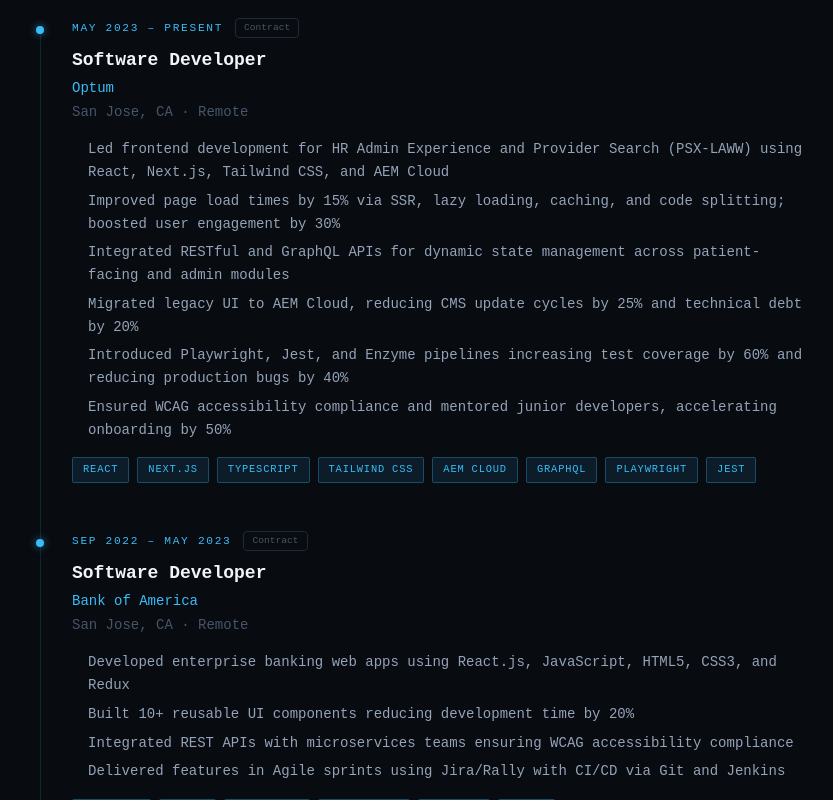
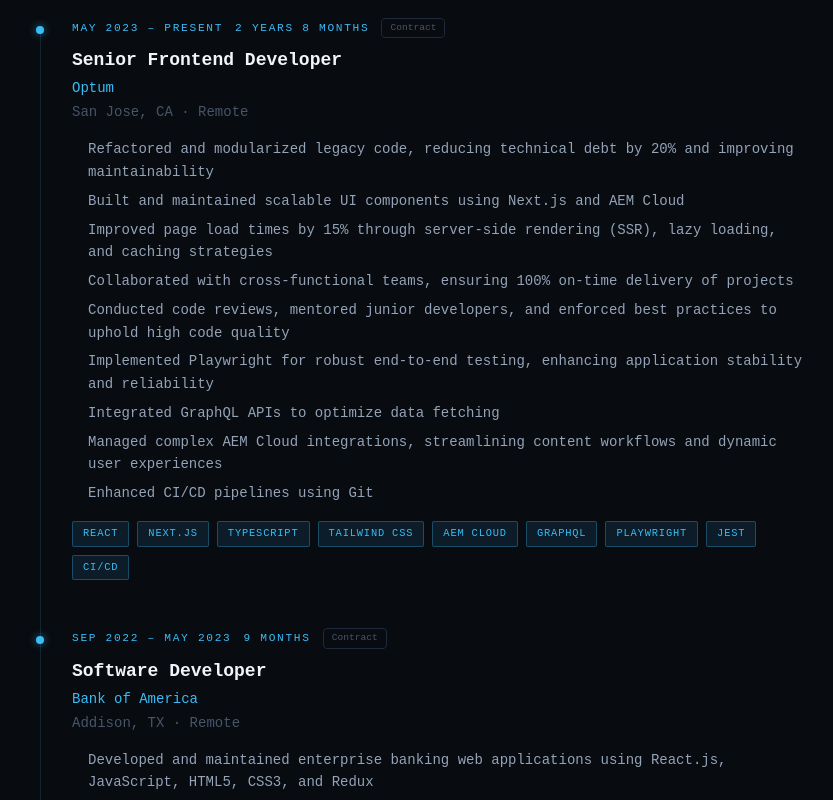
Before and after one commit to Umangip25/My-Portfolio, a Next.js app: page / in a window 1280 px wide. Shown: the part 1780-2580 px from the top of the page, without its empty margins (40-873 px from the left). Built offline with nearby package versions, Linux system fonts and the light colour scheme.

Commit message:
chore: update data.json with enriched resume content, fix certifications button wrapping, slow down skills marquee, and add Vercel Analytics with updated metadata

```diff
--- a/app/components/Certifications.tsx
+++ b/app/components/Certifications.tsx
@@ -105,7 +105,7 @@ export default function Certifications() {
               href={cert.link}
               target="_blank"
               rel="noopener noreferrer"
-              className="cert-link btn-outline self-start text-[0.65rem] md:text-[0.7rem] px-3 py-2"
+              className="cert-link btn-outline self-start text-[0.65rem] md:text-[0.7rem] px-3 py-2 whitespace-nowrap rounded-sm"
             >
               View Certificate ↗
             </a>
--- a/app/components/Contact.tsx
+++ b/app/components/Contact.tsx
@@ -32,7 +32,7 @@ export default function Contact() {
       <p className="leading-relaxed mb-12 max-w-lg text-sm md:text-base"
         style={{ color: 'var(--text-secondary)' }}>
         I'm currently open to new opportunities. Whether you have a role,
-        a project, or just want to say hi — my inbox is always open.
+        a project, or just want to say hi 👋, my inbox is always open.
       </p>
 
       {/* Contact cards */}
--- a/app/components/Experience.tsx
+++ b/app/components/Experience.tsx
@@ -43,6 +43,12 @@ export default function Experience() {
                 style={{ color: 'var(--accent)' }}
               >
                 {job.duration}
+              </span>
+               <span
+                className="label-uppercase text-[0.65rem] md:text-[0.7rem]"
+                style={{ color: 'var(--accent)' }}
+              >
+                {job.totalDuration}
               </span>
               <span
                 className="text-[0.6rem] px-2 py-0.5 rounded-sm"
--- a/app/components/Hero.tsx
+++ b/app/components/Hero.tsx
@@ -41,7 +41,7 @@ export default function Hero() {
   };
 
   const stats = [
-    { value: '4+', label: 'Years of Experience' },
+    { value: '4.5+', label: 'Years of Experience' },
     { value: location.split(',')[1]?.trim() || 'San Jose', label: location.split(',')[0] },
     { value: openToWork ? '✅' : '❌', label: 'Open to Work' },
   ];
--- a/app/components/Skills.tsx
+++ b/app/components/Skills.tsx
@@ -39,8 +39,8 @@ function MarqueeRow({ items, reverse = false }: { items: string[]; reverse?: boo
           100% { transform: translateX(0); }
         }
         .marquee-track { display: flex; width: max-content; gap: 12px; }
-        .marquee-left  { animation: marquee-left  30s linear infinite; }
-        .marquee-right { animation: marquee-right 30s linear infinite; }
+        .marquee-left  { animation: marquee-left  80s linear infinite; }
+        .marquee-right { animation: marquee-right 80s linear infinite; }
         .marquee-track:hover { animation-play-state: paused; }
         .skill-pill {
           white-space: nowrap;
--- a/app/data/data.json
+++ b/app/data/data.json
@@ -1,9 +1,9 @@
 {
   "personal": {
     "name": "Umangi Prajapati",
-    "title": "Frontend Software Engineer",
-    "tagline": "I build frontend experiences that are fast, accessible, and scale well.",
-    "bio": "Frontend Software Engineer with 4+ years of experience building scalable, high-performance web applications using React.js, Next.js, and TypeScript. Proven track record of improving performance by 15–30% through SSR, lazy loading, and code splitting. Hands-on experience integrating AI/LLM APIs into production applications. Passionate about building seamless, responsive user experiences from Figma to deployment.",
+    "title": "Senior Frontend Developer",
+    "tagline": "Building scalable, high-performance web experiences with React, Next.js and AEM Cloud.",
+    "bio": "Frontend Developer with 4.5+ years of experience building scalable, high-performance web applications using React.js, Next.js, and AEM Cloud. Skilled in implementing server-side rendering (SSR), lazy loading, and optimizing page performance. Proficient in developing reusable UI components, optimizing APIs, and creating responsive, accessible interfaces that enhance user experience.",
     "location": "San Jose, California, United States",
     "email": "umangip96@gmail.com",
     "phone": "+1 7605717758",
@@ -11,25 +11,54 @@
     "linkedin": "https://www.linkedin.com/in/umangiprajapati/",
     "portfolio": "https://umangi-prajapati-yvxedph.gamma.site/",
     "openToWork": true,
-    "pronouns": "She/Her"
+    "pronouns": "She/Her",
+    "languages": [
+      {
+        "language": "English",
+        "proficiency": "Full Professional Proficiency"
+      },
+      {
+        "language": "Hindi",
+        "proficiency": "Full Professional Proficiency"
+      },
+      {
+        "language": "Gujarati",
+        "proficiency": "Native or Bilingual Proficiency"
+      }
+    ]
   },
   "experience": [
     {
       "id": 1,
       "company": "Optum",
-      "role": "Software Developer",
+      "role": "Senior Frontend Developer",
       "type": "Contract",
       "duration": "May 2023 – Present",
+      "totalDuration": "2 years 8 months",
       "location": "San Jose, CA · Remote",
+      "summary": "Grew from Software Developer to Senior Software Developer, deeply involved in frontend development using React, Next.js, TypeScript, Tailwind CSS, and GraphQL. Focused on building scalable UI components, improving performance through SSR, and contributing to a smooth developer workflow.",
       "highlights": [
-        "Led frontend development for HR Admin Experience and Provider Search (PSX-LAWW) using React, Next.js, Tailwind CSS, and AEM Cloud",
-        "Improved page load times by 15% via SSR, lazy loading, caching, and code splitting; boosted user engagement by 30%",
-        "Integrated RESTful and GraphQL APIs for dynamic state management across patient-facing and admin modules",
-        "Migrated legacy UI to AEM Cloud, reducing CMS update cycles by 25% and technical debt by 20%",
-        "Introduced Playwright, Jest, and Enzyme pipelines increasing test coverage by 60% and reducing production bugs by 40%",
-        "Ensured WCAG accessibility compliance and mentored junior developers, accelerating onboarding by 50%"
+        "Refactored and modularized legacy code, reducing technical debt by 20% and improving maintainability",
+        "Built and maintained scalable UI components using Next.js and AEM Cloud",
+        "Improved page load times by 15% through server-side rendering (SSR), lazy loading, and caching strategies",
+        "Collaborated with cross-functional teams, ensuring 100% on-time delivery of projects",
+        "Conducted code reviews, mentored junior developers, and enforced best practices to uphold high code quality",
+        "Implemented Playwright for robust end-to-end testing, enhancing application stability and reliability",
+        "Integrated GraphQL APIs to optimize data fetching",
+        "Managed complex AEM Cloud integrations, streamlining content workflows and dynamic user experiences",
+        "Enhanced CI/CD pipelines using Git"
       ],
-      "skills": ["React", "Next.js", "TypeScript", "Tailwind CSS", "AEM Cloud", "GraphQL", "Playwright", "Jest"]
+      "skills": [
+        "React",
+        "Next.js",
+        "TypeScript",
+        "Tailwind CSS",
+        "AEM Cloud",
+        "GraphQL",
+        "Playwright",
+        "Jest",
+        "CI/CD"
+      ]
     },
     {
       "id": 2,
@@ -37,14 +66,25 @@
       "role": "Software Developer",
       "type": "Contract",
       "duration": "Sep 2022 – May 2023",
-      "location": "San Jose, CA · Remote",
+      "totalDuration": "9 months",
+      "location": "Addison, TX · Remote",
+      "summary": "",
       "highlights": [
-        "Developed enterprise banking web apps using React.js, JavaScript, HTML5, CSS3, and Redux",
-        "Built 10+ reusable UI components reducing development time by 20%",
-        "Integrated REST APIs with microservices teams ensuring WCAG accessibility compliance",
-        "Delivered features in Agile sprints using Jira/Rally with CI/CD via Git and Jenkins"
+        "Developed and maintained enterprise banking web applications using React.js, JavaScript, HTML5, CSS3, and Redux",
+        "Built reusable UI components and improved frontend consistency across multiple workflows",
+        "Integrated REST APIs and collaborated with microservices teams to enhance performance and data reliability",
+        "Enhanced UI performance and accessibility while following enterprise security and compliance requirements",
+        "Worked in Agile sprints using Jira/Rally and supported CI/CD pipelines with Git, GitHub, and Jenkins"
       ],
-      "skills": ["React.js", "Redux", "REST APIs", "JavaScript", "Jenkins", "CI/CD"]
+      "skills": [
+        "React.js",
+        "Redux",
+        "REST APIs",
+        "JavaScript",
+        "Jenkins",
+        "CI/CD",
+        "Agile"
+      ]
     },
     {
       "id": 3,
@@ -52,13 +92,21 @@
       "role": "Junior Full Stack Developer",
       "type": "Full-time",
       "duration": "Feb 2022 – May 2022",
+      "totalDuration": "4 months",
       "location": "Herndon, VA",
+      "summary": "",
       "highlights": [
-        "Built responsive SPAs using React.js and Tailwind CSS, improving UI responsiveness by 20%",
-        "Implemented Context API for scalable state management",
-        "Wrote unit tests using Jest and Enzyme, improving code coverage and reliability"
+        "Built SPAs using ReactJS and Tailwind CSS, enhancing UI responsiveness by 20%",
+        "Integrated Context API for state management, improving global data synchronization",
+        "Improved client satisfaction by 95% by collaborating with UX teams to refine the user experience"
       ],
-      "skills": ["React.js", "Tailwind CSS", "Context API", "Jest", "Enzyme"]
+      "skills": [
+        "React.js",
+        "Tailwind CSS",
+        "Context API",
+        "Jest",
+        "Enzyme"
+      ]
     },
     {
       "id": 4,
@@ -66,26 +114,45 @@
       "role": "UI React Developer Trainee",
       "type": "Full-time",
       "duration": "Jul 2021 – Feb 2022",
-      "location": "Edison, NJ · Remote",
+      "totalDuration": "8 months",
+      "location": "New Jersey · Remote",
+      "summary": "",
       "highlights": [
-        "Built reusable React components following DRY principles, reducing development time by 20%",
-        "Translated wireframes into functional UIs using JavaScript ES6+, Node.js, and Webpack",
-        "Delivered 5 project modules on schedule in Agile teams"
+        "Developed responsive user interfaces using React.js, ensuring cross-browser compatibility",
+        "Implemented frontend logic with Redux, maintaining clean and efficient code",
+        "Collaborated with UX/UI designers to translate design mockups into functional components",
+        "Created wireframes and transformed them into reusable UI components using React.js"
       ],
-      "skills": ["React.js", "JavaScript ES6+", "Node.js", "Webpack", "Agile"]
+      "skills": [
+        "React.js",
+        "JavaScript ES6+",
+        "Redux",
+        "Webpack",
+        "Agile"
+      ]
     },
     {
       "id": 5,
       "company": "i3 Infotech",
-      "role": "Web Developer Intern",
+      "role": "Web Developer",
       "type": "Internship",
-      "duration": "Aug 2017 – May 2018",
+      "duration": "Aug 2017 – Apr 2018",
+      "totalDuration": "9 months",
       "location": "Surat, Gujarat, India · On-site",
+      "summary": "",
       "highlights": [
-        "Built responsive interfaces using HTML, CSS, JavaScript, and React following mobile-first principles",
-        "Implemented reusable React components, forms, routing, and basic animations"
+        "Worked on React JS framework to develop Single Page Applications",
+        "Collaborated with stakeholders to deliver website updates and progress reports",
+        "Implemented stable React components and stand-alone functions for future pages",
+        "Ensured web application responsiveness using Bootstrap and CSS Media Queries"
       ],
-      "skills": ["HTML", "CSS", "JavaScript", "React"]
+      "skills": [
+        "HTML",
+        "CSS",
+        "JavaScript",
+        "React",
+        "Bootstrap"
+      ]
     }
   ],
   "projects": [
@@ -100,7 +167,15 @@
         "Mobile-responsive UI with light/dark theme toggle",
         "KaTeX math rendering and hydration-safe SSR components"
       ],
-      "tech": ["Next.js", "TypeScript", "OpenAI API", "Zustand", "Tailwind CSS", "IndexedDB", "Dexie.js"],
+      "tech": [
+        "Next.js",
+        "TypeScript",
+        "OpenAI API",
+        "Zustand",
+        "Tailwind CSS",
+        "IndexedDB",
+        "Dexie.js"
+      ],
       "live": "https://ai-chat-bot-theta-rust.vercel.app/",
       "github": "https://github.com/Umangip25",
       "featured": true,
@@ -115,7 +190,12 @@
         "Page hit and exit page report modules",
         "Calculates user interaction patterns and session behavior"
       ],
-      "tech": ["C#", "SQL Server", "Visual Studio", "Node.js"],
+      "tech": [
+        "C#",
+        "SQL Server",
+        "Visual Studio",
+        "Node.js"
+      ],
       "live": null,
       "github": "https://github.com/Umangip25",
       "featured": false,
@@ -131,7 +211,12 @@
         "Grooming session locator for male and female dogs",
         "Login and registration flow with 3 main modules"
       ],
-      "tech": ["Flutter", "Dart", "XML", "Android Studio"],
+      "tech": [
+        "Flutter",
+        "Dart",
+        "XML",
+        "Android Studio"
+      ],
       "live": null,
       "github": "https://github.com/Umangip25",
       "featured": false,
@@ -147,7 +232,15 @@
         "Bootstrap and CSS Media Queries for full responsiveness",
         "PHP + MySQL backend with XAMPP server"
       ],
-      "tech": ["React.js", "Bootstrap", "HTML", "CSS", "JavaScript", "PHP", "MySQL"],
+      "tech": [
+        "React.js",
+        "Bootstrap",
+        "HTML",
+        "CSS",
+        "JavaScript",
+        "PHP",
+        "MySQL"
+      ],
       "live": null,
       "github": "https://github.com/Umangip25",
       "featured": false,
@@ -162,7 +255,15 @@
         "Displays relevant items based on visual matching",
         "ReactJS SPA with PHP/MySQL backend"
       ],
-      "tech": ["React.js", "Bootstrap", "HTML", "CSS", "JavaScript", "PHP", "MySQL"],
+      "tech": [
+        "React.js",
+        "Bootstrap",
+        "HTML",
+        "CSS",
+        "JavaScript",
+        "PHP",
+        "MySQL"
+      ],
       "live": null,
       "github": "https://github.com/Umangip25",
       "featured": false,
@@ -177,7 +278,11 @@
         "Biometric login for returning users",
         "Android native implementation"
       ],
-      "tech": ["Android Studio", "Android", "XML"],
+      "tech": [
+        "Android Studio",
+        "Android",
+        "XML"
+      ],
       "live": null,
       "github": "https://github.com/Umangip25",
       "featured": false,
@@ -192,7 +297,10 @@
         "Secure voter registration and authentication",
         "Basic but accessible UI built with C# and Visual Studio"
       ],
-      "tech": ["C#", "Visual Studio"],
+      "tech": [
+        "C#",
+        "Visual Studio"
+      ],
       "live": null,
       "github": "https://github.com/Umangip25",
       "featured": false,
@@ -200,30 +308,87 @@
     }
   ],
   "skills": {
-    "languages": ["JavaScript (ES6+)", "TypeScript", "HTML5", "CSS3", "C#", "Dart"],
-    "frameworks": ["React.js", "Next.js", "Redux", "Context API", "Zustand", "Node.js", "Flutter"],
-    "styling": ["Tailwind CSS", "Styled Components", "Responsive Design", "Bootstrap"],
-    "testing": ["Jest", "Enzyme", "Playwright"],
-    "tools": ["Git", "NPM", "Webpack", "Babel", "Jenkins", "Jira", "Figma", "Vercel"],
-    "cms": ["Adobe Experience Manager (AEM Cloud)"],
-    "apis": ["REST APIs", "GraphQL", "OpenAI API"],
-    "performance": ["SSR", "Lazy Loading", "Code Splitting", "Caching"],
-    "other": ["Web Accessibility (WCAG)", "CI/CD", "Agile/Scrum", "XSS Prevention", "DOM Manipulation", "IndexedDB (Dexie.js)"]
+    "languages": [
+      "JavaScript (ES6+)",
+      "TypeScript",
+      "HTML5",
+      "CSS3",
+      "Python",
+      "C#",
+      "Dart"
+    ],
+    "frameworks": [
+      "React.js",
+      "Next.js",
+      "Redux",
+      "Context API",
+      "React Router",
+      "React Hooks",
+      "Node.js",
+      "Flutter"
+    ],
+    "styling": [
+      "Tailwind CSS",
+      "Styled Components",
+      "Bootstrap",
+      "Responsive Design",
+      "CSS3"
+    ],
+    "testing": [
+      "Jest",
+      "Enzyme",
+      "Playwright",
+      "Unit Testing"
+    ],
+    "tools": [
+      "Git",
+      "GitHub",
+      "NPM",
+      "Webpack",
+      "Babel",
+      "Jenkins",
+      "Jira",
+      "Figma",
+      "Vercel"
+    ],
+    "cms": [
+      "Adobe Experience Manager (AEM Cloud)"
+    ],
+    "apis": [
+      "REST APIs",
+      "GraphQL",
+      "OpenAI API"
+    ],
+    "performance": [
+      "SSR",
+      "CSR",
+      "Lazy Loading",
+      "Code Splitting",
+      "Caching Strategies"
+    ],
+    "other": [
+      "Web Accessibility (WCAG)",
+      "CI/CD",
+      "Agile/Scrum",
+      "DOM Manipulation",
+      "IndexedDB (Dexie.js)",
+      "XSS Prevention"
+    ]
   },
   "education": [
     {
       "degree": "Master's in Computer Science",
       "institution": "California State University San Marcos",
-      "location": "USA",
+      "location": "San Marcos, CA, USA",
       "gpa": "3.4/4.0",
-      "year": "May 2021"
+      "year": "2019 – 2021"
     },
     {
-      "degree": "Bachelor's in Computer Science & Engineering",
+      "degree": "Bachelor's in Computer Engineering",
       "institution": "Gujarat Technological University",
       "location": "Gujarat, India",
       "gpa": "7.76/10",
-      "year": "June 2018"
+      "year": "Aug 2014 – May 2018"
     }
   ],
   "certifications": [
```
Lines whose indentation alone changed are shown as unchanged.
